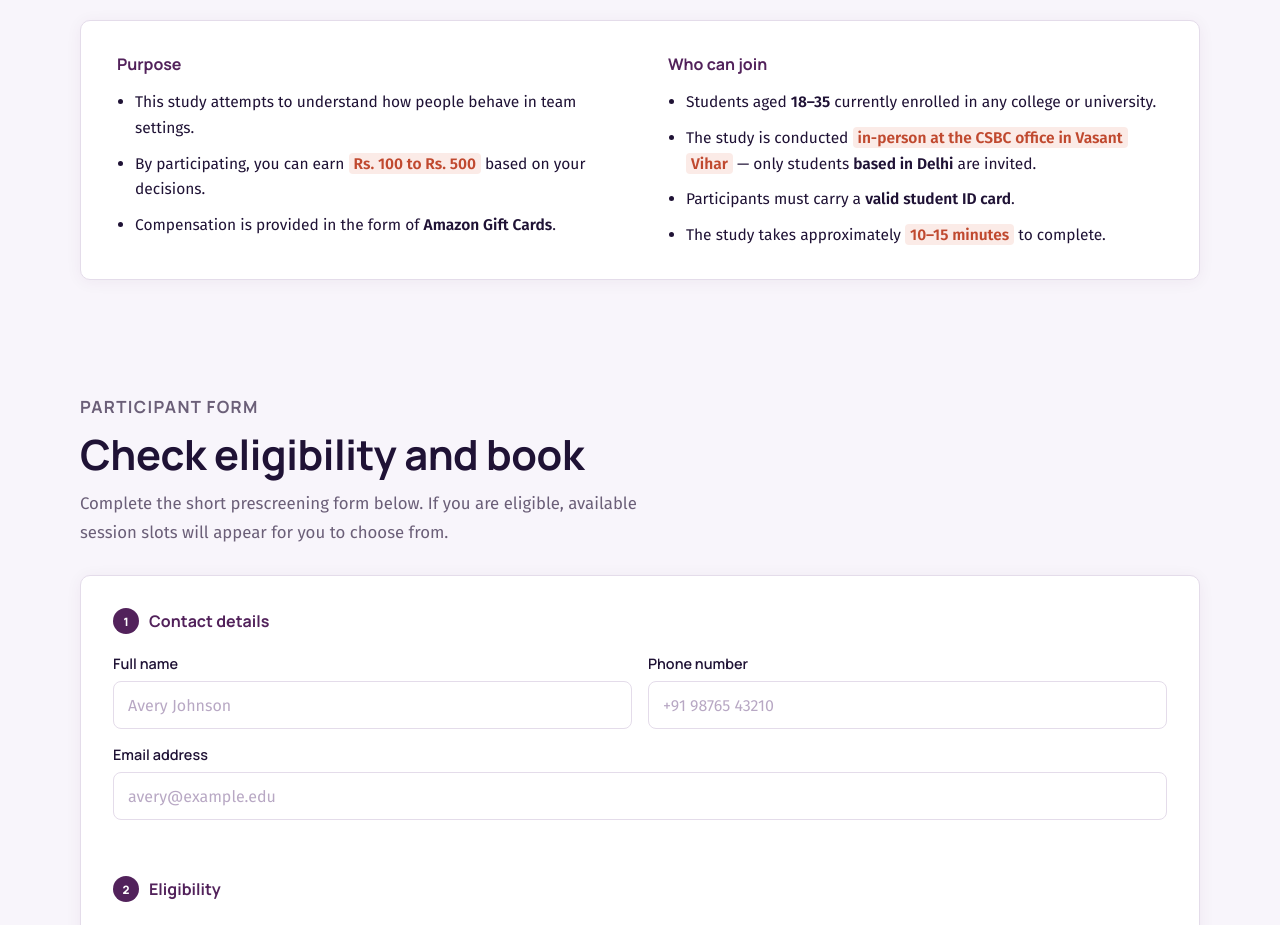
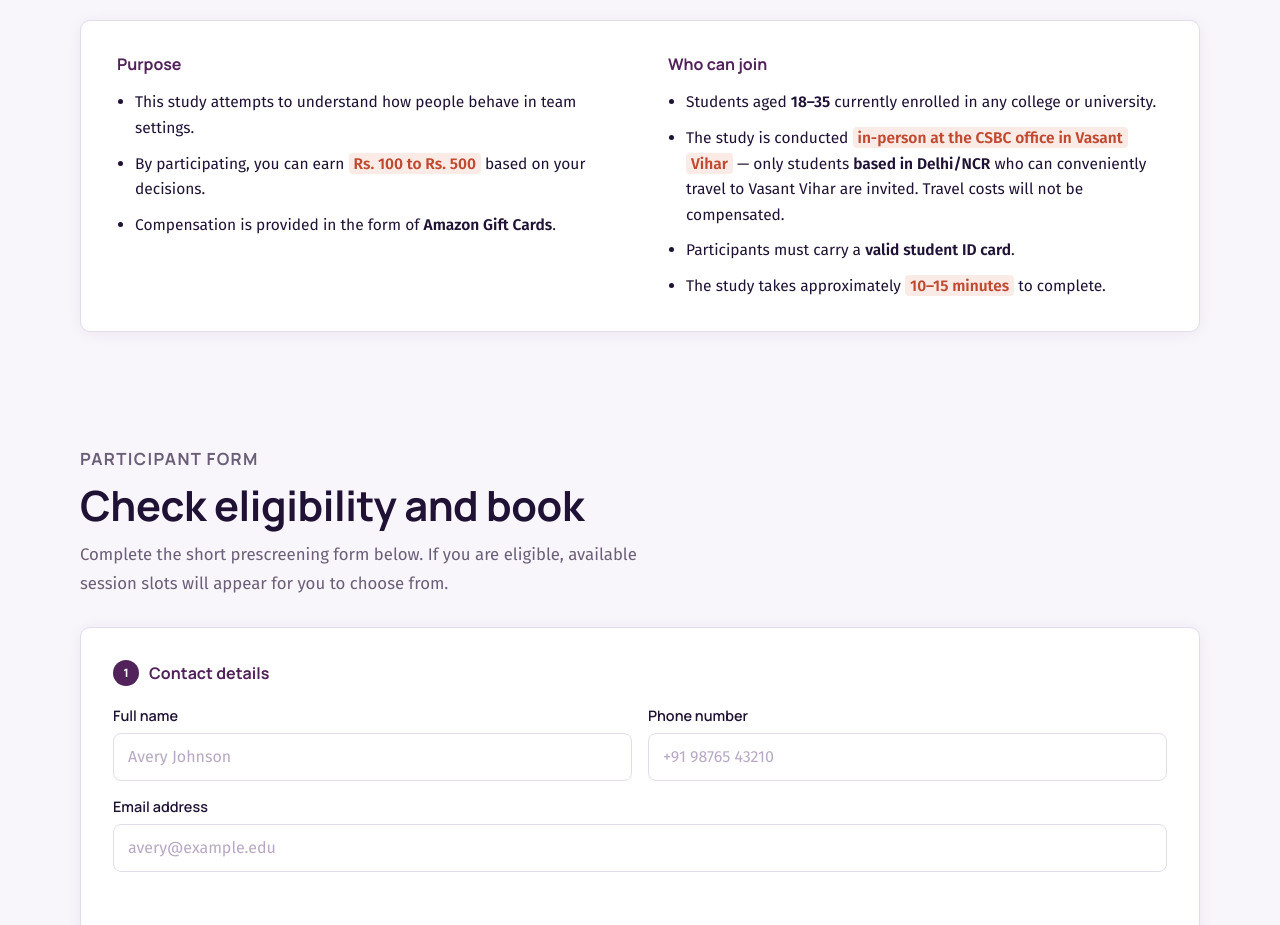
Before and after one commit to aayush-agrwl/sign-up-system, a website: page public/index.html in a window 1280 px wide. Shown: the part 880-1805 px from the top of the page. Drawn offline with Linux system fonts and the light colour scheme.

Commit message:
Update location eligibility to Delhi/NCR with travel caveat

```diff
--- a/public/index.html
+++ b/public/index.html
@@ -60,7 +60,7 @@
             <h3>Who can join</h3>
             <ul class="study-list">
               <li>Students aged <strong>18&ndash;35</strong> currently enrolled in any college or university.</li>
-              <li>The study is conducted <mark class="hi">in-person at the CSBC office in Vasant Vihar</mark> &mdash; only students <strong>based in Delhi</strong> are invited.</li>
+              <li>The study is conducted <mark class="hi">in-person at the CSBC office in Vasant Vihar</mark> &mdash; only students <strong>based in Delhi/NCR</strong> who can conveniently travel to Vasant Vihar are invited. Travel costs will not be compensated.</li>
               <li>Participants must carry a <strong>valid student ID card</strong>.</li>
               <li>The study takes approximately <mark class="hi">10&ndash;15 minutes</mark> to complete.</li>
             </ul>
```
